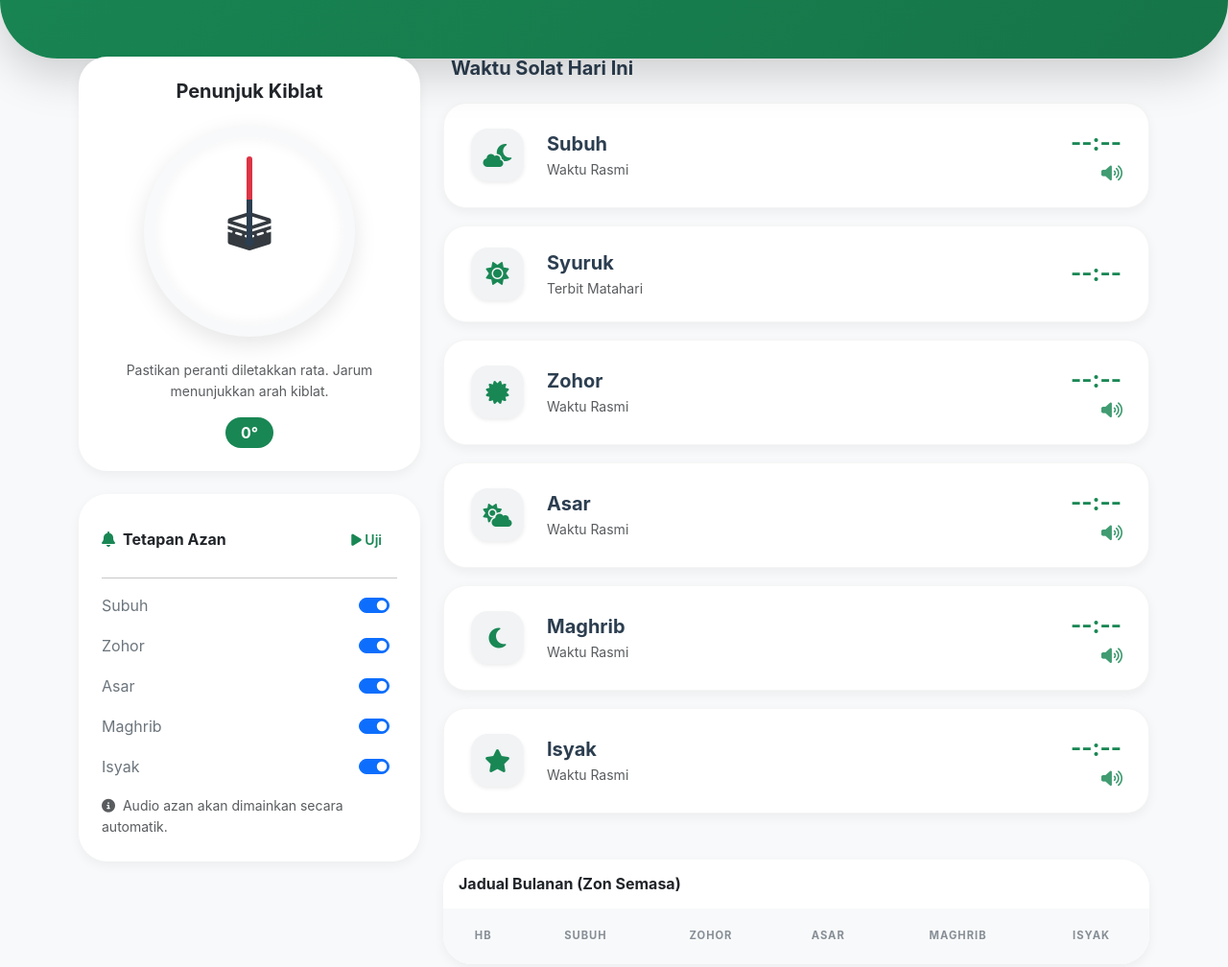
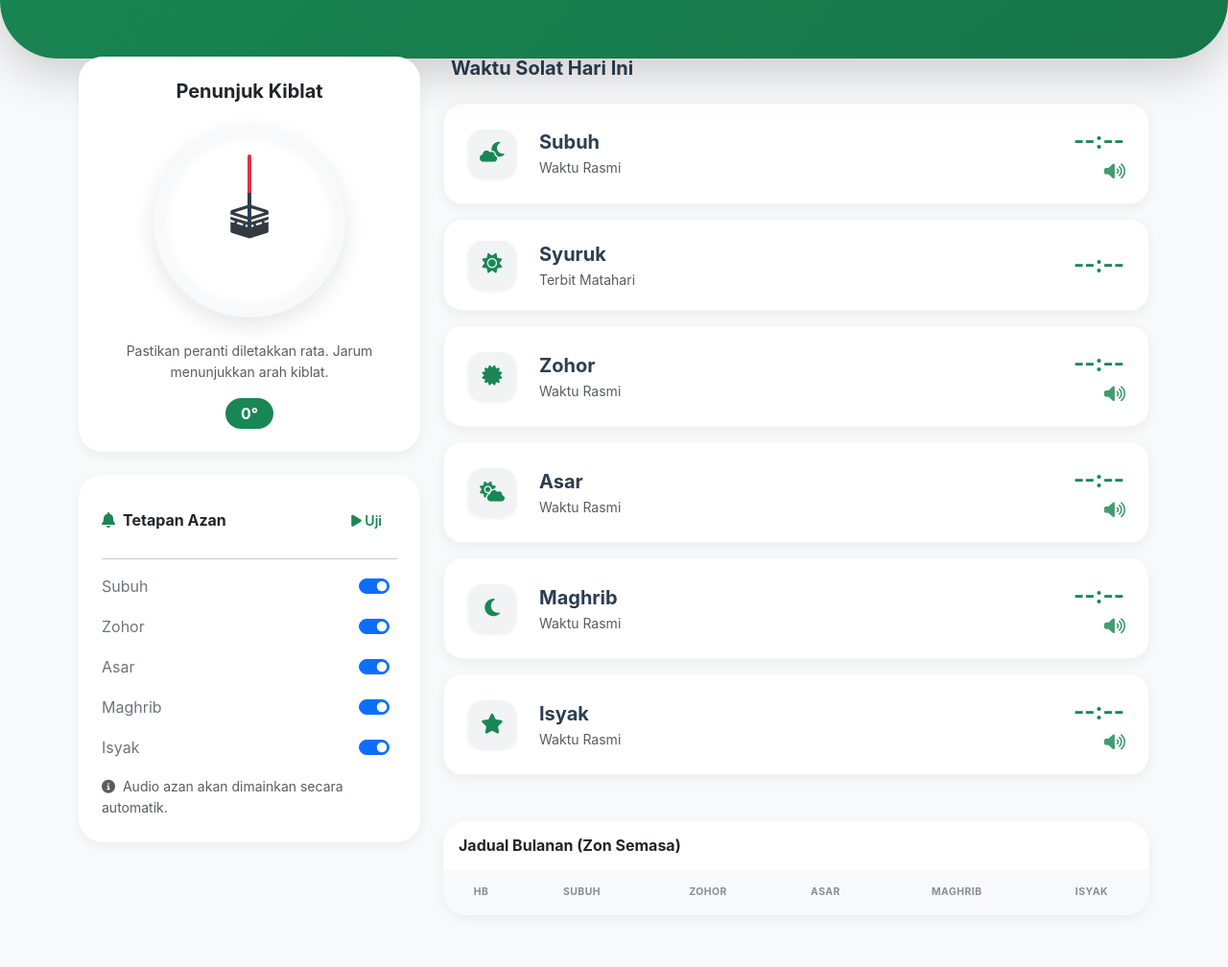
Before and after one commit to zulramsey7/AL-QURAN, a website: page solat.html in a window 1280 px wide. Shown: the part 465-1473 px from the top of the page at 96% size. Drawn offline with nearby package versions, Linux system fonts and the light colour scheme.

Commit message:
Update solat.css

```diff
--- a/solat.css
+++ b/solat.css
@@ -25,7 +25,7 @@ body {
   border-bottom: 1px solid rgba(255,255,255,0.1);
 }
 
-/* Hero Section dengan Animasi Gradient yang Lebih Smooth */
+/* Hero Section */
 .prayer-hero {
   background: linear-gradient(-45deg, #146c43, #198754, #20c997, #157347);
   background-size: 400% 400%;
@@ -87,9 +87,9 @@ body {
 
 /* Compass Styling */
 .compass-dial {
-  width: 220px;
-  height: 220px;
-  border: 12px solid #f8f9fa;
+  width: 200px;
+  height: 200px;
+  border: 10px solid #f8f9fa;
   border-radius: 50%;
   margin: 0 auto;
   position: relative;
@@ -103,90 +103,72 @@ body {
 .kaaba-center {
   color: #343a40;
   z-index: 1;
-  font-size: 2.5rem;
+  font-size: 2.2rem;
 }
 
 .needle {
-  width: 6px;
-  height: 90px;
+  width: 4px;
+  height: 80px;
   background: linear-gradient(to bottom, #dc3545 50%, #2c3e50 50%);
   position: absolute;
-  top: 20px; /* Adjust based on size */
-  left: calc(50% - 3px);
+  top: 20px;
+  left: calc(50% - 2px);
   transform-origin: bottom center;
   transition: transform 0.8s cubic-bezier(0.4, 0, 0.2, 1);
   border-radius: 10px;
   z-index: 2;
 }
 
-.needle::after {
-  content: '';
-  position: absolute;
-  bottom: -4px;
-  left: -2px;
-  width: 10px;
-  height: 10px;
-  background: #2c3e50;
-  border-radius: 50%;
-}
-
 /* Prayer Cards */
 .prayer-list {
   display: grid;
-  gap: 18px;
+  gap: 15px;
 }
 
 .prayer-card {
   background: white;
-  padding: 22px 28px;
-  border-radius: 24px;
+  padding: 20px 25px;
+  border-radius: 20px;
   display: flex;
   justify-content: space-between;
   align-items: center;
-  transition: all 0.4s cubic-bezier(0.165, 0.84, 0.44, 1);
+  transition: all 0.3s ease;
   border: 1px solid rgba(0,0,0,0.04);
   box-shadow: var(--shadow-sm);
-}
-
-.prayer-card:hover {
-  transform: translateY(-3px);
-  box-shadow: var(--shadow-md);
 }
 
 .prayer-card.active-now {
   background: var(--soft-green);
   border: 2px solid var(--primary-green);
-  transform: scale(1.03);
+  transform: scale(1.02);
 }
 
 .prayer-icon-wrapper {
-  width: 55px;
-  height: 55px;
+  width: 50px;
+  height: 50px;
   background: #f1f3f5;
-  border-radius: 18px;
+  border-radius: 15px;
   display: flex;
   align-items: center;
   justify-content: center;
   color: var(--primary-green);
-  font-size: 1.5rem;
-  transition: 0.3s;
+  font-size: 1.3rem;
 }
 
 .active-now .prayer-icon-wrapper {
   background: var(--primary-green);
   color: white;
-  box-shadow: 0 4px 15px rgba(25, 135, 84, 0.3);
 }
 
-/* Jadual Bulanan */
+/* Jadual Bulanan - Pembetulan Skrol & Teks */
 .card-rounded {
-  border-radius: 30px !important;
+  border-radius: 25px !important;
   border: none !important;
   box-shadow: var(--shadow-sm) !important;
 }
 
-.table-responsive {
-  border-radius: 0 0 30px 30px;
+.table {
+  min-width: 500px; /* Memastikan jadual tidak mengecil keterlaluan */
 }
 
 .table thead th {
@@ -194,21 +176,16 @@ body {
   color: #868e96;
   font-weight: 700;
   text-transform: uppercase;
-  font-size: 0.7rem;
-  letter-spacing: 1px;
-  padding: 20px 15px;
+  font-size: 0.65rem;
+  letter-spacing: 0.5px;
+  padding: 15px 10px;
   border: none;
 }
 
 .table tbody td {
-  padding: 16px 15px;
+  padding: 12px 10px;
   vertical-align: middle;
   border-color: #f1f3f5;
-}
-
-.table-success {
-  background-color: var(--soft-green) !important;
-  color: var(--dark-green) !important;
 }
 
 /* Animasi Volume */
@@ -225,19 +202,20 @@ body {
 /* Responsive */
 @media (max-width: 768px) {
   .prayer-hero {
-    padding: 60px 0 100px 0;
-    border-radius: 0 0 45px 45px;
+    padding: 50px 0 90px 0;
+    border-radius: 0 0 40px 40px;
   }
 
-  .display-3 { font-size: 2.8rem; }
+  .display-3 { font-size: 2.5rem; }
 
   .prayer-card {
-    padding: 18px 20px;
+    padding: 15px 18px;
   }
 
   .stop-azan-overlay {
-    width: 92%;
+    width: 90%;
     min-width: unset;
-    padding: 12px 20px;
+    padding: 10px 15px;
+    bottom: 20px;
   }
 }
```
